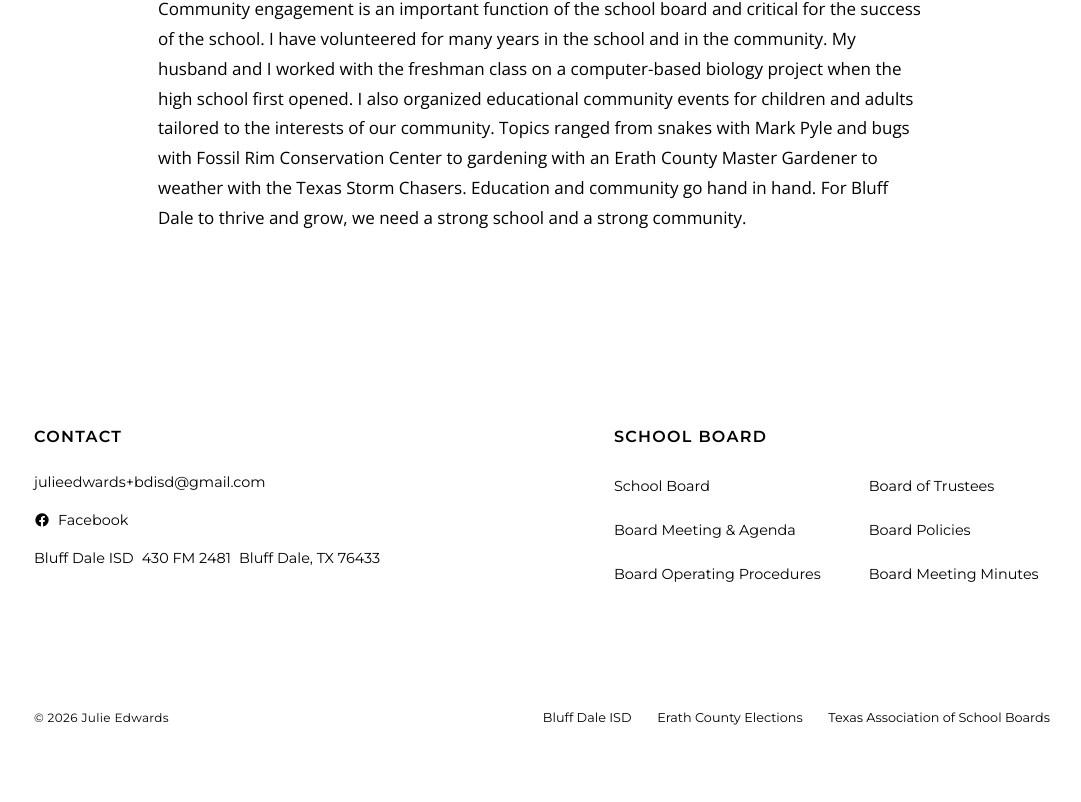
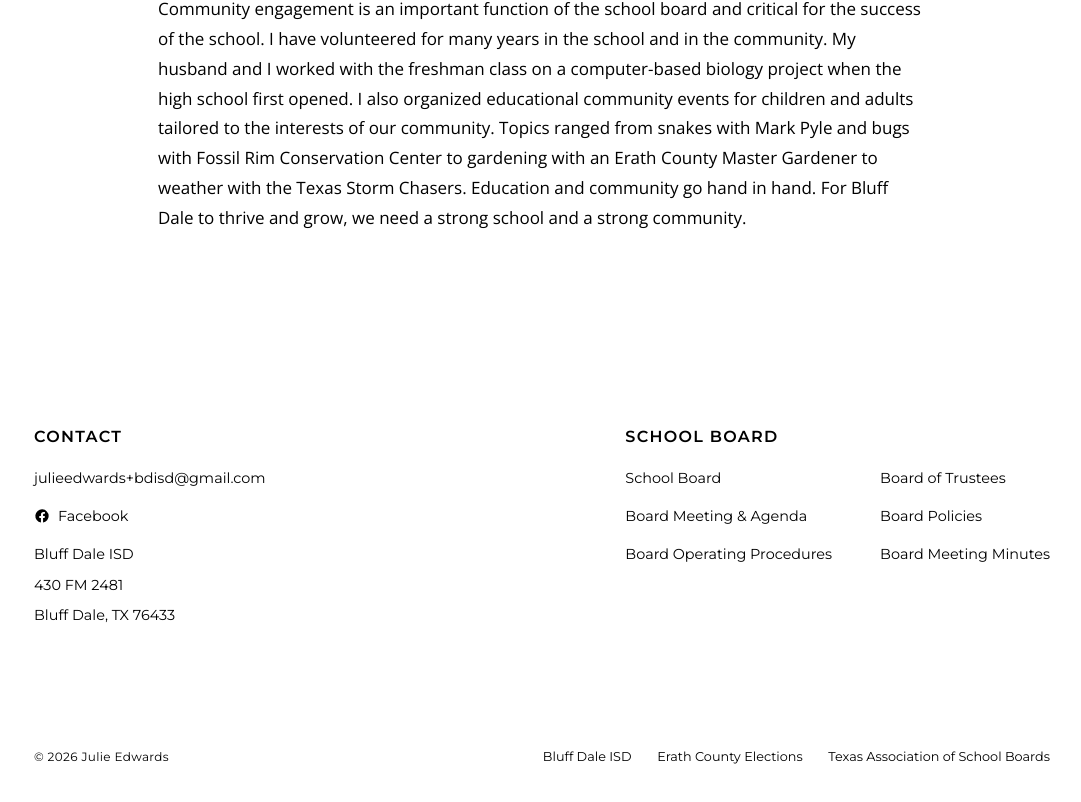
Before and after one commit to DrDustinEdwards/julieedwards-info, a Next.js app: page / in a window 1280 px wide. Shown: the part 3105-3907 px from the top of the page, without its empty margins (98-1179 px from the left). Before the commit the page ends 3873 px from the top, so only its background shows below. Built offline with nearby package versions, Linux system fonts and the light colour scheme.

Commit message:
Contact: single shared 4-column grid locks rows together

```diff
--- a/app/globals.css
+++ b/app/globals.css
@@ -115,14 +115,12 @@ section { padding: 5rem 0; }
 
 /* CONTACT */
 .contact { background: var(--bg-sunken); }
-.contact-grid { display: grid; grid-template-columns: 1fr 1fr; gap: 3rem; align-items: start; }
-.contact-col { display: flex; flex-direction: column; gap: 1rem; min-width: 0; }
-.contact-col + .contact-col { padding-left: 3rem; border-left: 1px solid var(--border-subtle); }
-.contact-col h3 { font-family: var(--font-display); font-weight: 600; font-size: 1rem; color: var(--brand-text); text-transform: uppercase; letter-spacing: .08em; margin: 0 0 .25rem; }
-.contact-col ul { list-style: none; display: flex; flex-direction: column; gap: 1rem; margin: 0; padding: 0; }
-.contact-col + .contact-col ul { display: grid; grid-template-columns: max-content max-content; column-gap: 3rem; row-gap: 1rem; }
+.contact-grid { display: grid; grid-template-columns: minmax(0, 1fr) 1px max-content max-content; column-gap: 3rem; row-gap: 1rem; align-items: start; }
+.contact-grid h3 { font-family: var(--font-display); font-weight: 600; font-size: 1rem; color: var(--brand-text); text-transform: uppercase; letter-spacing: .08em; margin: 0; }
+.contact-divider { grid-column: 2; grid-row: 1 / -1; width: 100%; background: var(--border-subtle); pointer-events: none; }
 .contact-link { font-family: var(--font-ui); font-size: .9rem; line-height: 1.55; color: var(--text-secondary); display: inline-flex; align-items: center; gap: .5rem; transition: color .2s ease; }
 .contact-link:hover { color: var(--brand-text); }
+.contact-address { flex-direction: column; align-items: flex-start; }
 .contact-address span { display: block; }
 
 /* FOOTER */
@@ -149,9 +147,8 @@ footer { padding: 2.5rem 0; border-top: 1px solid var(--border-subtle); }
   .footer-links { justify-content: center; }
 }
 @media (max-width: 768px) {
-  .contact-grid { grid-template-columns: 1fr; gap: 2rem; }
-  .contact-col + .contact-col { padding-left: 0; border-left: none; padding-top: 2rem; border-top: 1px solid var(--border-subtle); }
-  .contact-col + .contact-col ul { grid-template-columns: 1fr; }
+  .contact-grid { display: flex; flex-direction: column; gap: 1rem; }
+  .contact-divider { display: none; }
 }
 @media (prefers-reduced-motion: reduce) {
   * { animation: none !important; transition: none !important; scroll-behavior: auto !important; }
--- a/components/Contact.tsx
+++ b/components/Contact.tsx
@@ -1,28 +1,37 @@
 import { profile, boardLinks } from "@/content/site";
+
+const fbIcon = (
+  <svg viewBox="0 0 24 24" width="16" height="16" fill="currentColor" aria-hidden="true">
+    <path d="M22 12a10 10 0 1 0-11.6 9.9v-7H7.9V12h2.5V9.8c0-2.5 1.5-3.9 3.8-3.9 1.1 0 2.2.2 2.2.2v2.5h-1.2c-1.2 0-1.6.8-1.6 1.5V12h2.7l-.4 2.9h-2.3v7A10 10 0 0 0 22 12z" />
+  </svg>
+);
 
 export default function Contact() {
   return (
     <section className="contact" id="contact">
       <div className="wrap">
         <div className="contact-grid">
-          <div className="contact-col reveal">
-            <h3>Contact</h3>
-            <a className="contact-link" href={`mailto:${profile.email}`}>
+          <h3 style={{ gridColumn: 1, gridRow: 1 }}>Contact</h3>
+          <a
+            className="contact-link"
+            style={{ gridColumn: 1, gridRow: 2 }}
+            href={`mailto:${profile.email}`}
+          >
             {profile.email}
           </a>
           <a
             className="contact-link"
+            style={{ gridColumn: 1, gridRow: 3 }}
             href={profile.facebook}
             target="_blank"
             rel="noreferrer"
           >
-              <svg viewBox="0 0 24 24" width="16" height="16" fill="currentColor" aria-hidden="true">
-                <path d="M22 12a10 10 0 1 0-11.6 9.9v-7H7.9V12h2.5V9.8c0-2.5 1.5-3.9 3.8-3.9 1.1 0 2.2.2 2.2.2v2.5h-1.2c-1.2 0-1.6.8-1.6 1.5V12h2.7l-.4 2.9h-2.3v7A10 10 0 0 0 22 12z" />
-              </svg>
+            {fbIcon}
             Facebook
           </a>
           <a
             className="contact-link contact-address"
+            style={{ gridColumn: 1, gridRow: 4 }}
             href={profile.address.mapsUrl}
             target="_blank"
             rel="noopener noreferrer"
@@ -31,19 +40,22 @@ export default function Contact() {
             <span>{profile.address.line1}</span>
             <span>{profile.address.line2}</span>
           </a>
-          </div>
-          <div className="contact-col reveal">
-            <h3>School Board</h3>
-            <ul>
-              {boardLinks.map((l) => (
-                <li key={l.href}>
-                  <a className="contact-link" href={l.href} target="_blank" rel="noopener noreferrer">
+
+          <div className="contact-divider" aria-hidden="true" />
+
+          <h3 style={{ gridColumn: "3 / span 2", gridRow: 1 }}>School Board</h3>
+          {boardLinks.map((l, i) => (
+            <a
+              key={l.href}
+              className="contact-link"
+              style={{ gridColumn: 3 + (i % 2), gridRow: 2 + Math.floor(i / 2) }}
+              href={l.href}
+              target="_blank"
+              rel="noopener noreferrer"
+            >
               {l.label}
             </a>
-                </li>
           ))}
-            </ul>
-          </div>
         </div>
       </div>
     </section>
```
Lines whose indentation alone changed are shown as unchanged.
